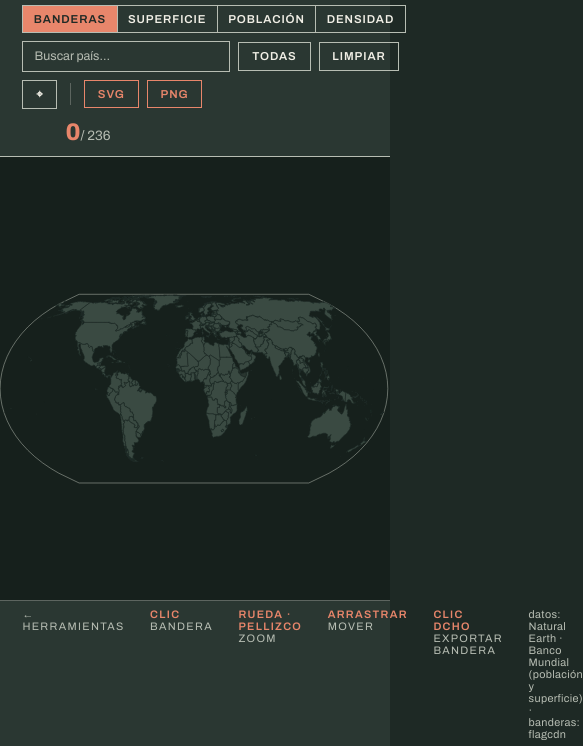
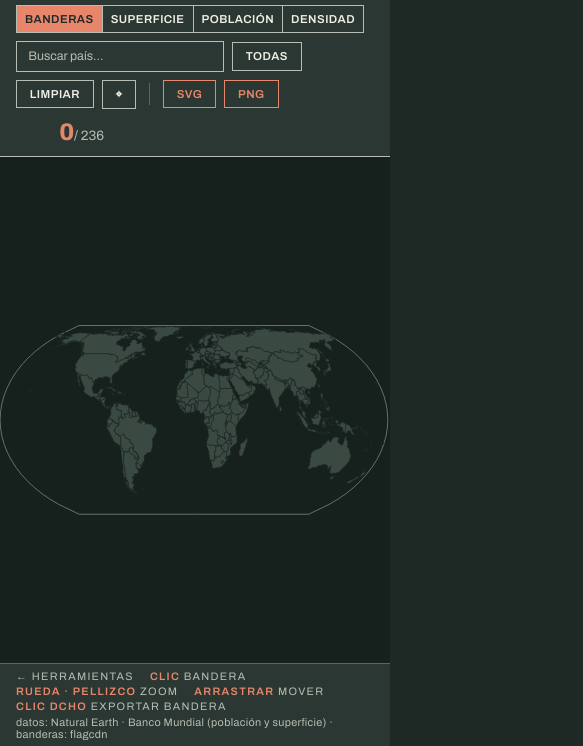
Before and after one commit to agustinamu/flagmaps, a website built with Vite: page index.html in a window 390 px wide. Shown: the part 98-844 px from the top of the page, 583 px wide, since content can reach past the window. Built offline with nearby package versions, Linux system fonts and the light colour scheme.

Commit message:
Móvil: barra de controles y pie sin desbordar a 390 px

```diff
--- a/src/style.css
+++ b/src/style.css
@@ -708,6 +708,35 @@ svg.data-mode .country:hover {
   letter-spacing: 0.03em;
 }
 
+/* Móvil: Archivo en mayúsculas espaciadas es más ancha que la monoespaciada de
+   antes y a 390 px la barra de modos y la fila de selectores se salían de la
+   pantalla. Margen lateral de 16 px, menos espaciado y segmentos más estrechos
+   (siguen por encima de 44 px de ancho). Va tras el pie para ganar a sus reglas base. */
+@media (max-width: 720px) {
+  #topbar {
+    padding: 0.7rem 1rem;
+  }
+
+  #map-select,
+  #proj-select,
+  button {
+    letter-spacing: 0.04em;
+  }
+
+  #mode-bar .mode,
+  #view-bar .view {
+    padding: 0.45rem 0.5rem;
+  }
+
+  /* Sin wrap, los textos de ayuda no bajan de su min-content (~570 px) y el
+     móvil reduce la página entera para que quepan. */
+  #statusbar {
+    flex-wrap: wrap;
+    gap: 0.2rem 1rem;
+    padding: 0.4rem 1rem;
+  }
+}
+
 /* Menú contextual (clic derecho sobre un país) */
 .ctx-menu {
   position: fixed;
```
